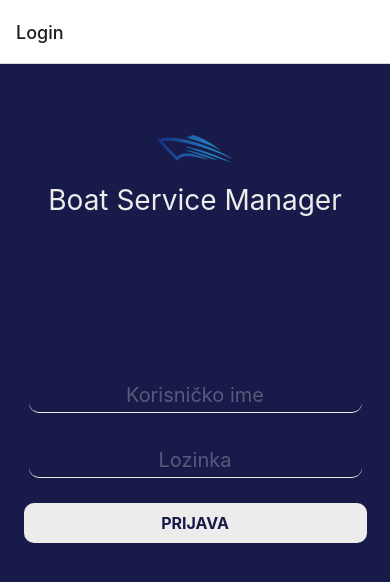
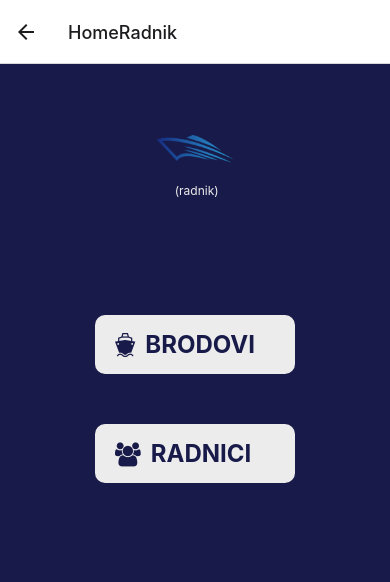
Before and after one commit to grgicpetar/boat-service-manager, a React Native app in the folder mobile-app/: screen /HomeRadnik in a window 390 px wide. Shown: the top 582 px of the page. Built offline with nearby package versions, Linux system fonts and the light colour scheme.

Commit message:
HomeAdmin HomeRadnik

```diff
--- a/mobile-app/App.tsx
+++ b/mobile-app/App.tsx
@@ -2,7 +2,8 @@ import React from "react";
 import { NavigationContainer } from "@react-navigation/native";
 import { createStackNavigator } from "@react-navigation/stack";
 import Login from "./features/prijava/Prijava";
-import Home from "./features/home/Home";
+import HomeAdmin from "./features/home/HomeAdmin";
+import HomeRadnik from "./features/home/HomeRadnik";
 import Brodovi from "./features/brod/brodovi/Brodovi";
 import Radnici from "./features/radnik/radnici/Radnici";
 import Brod from "./features/brod/brod/Brod";
@@ -12,7 +13,8 @@ import NoviRadnik from "./features/radnik/novi-radnik/NoviRadnik";
 
 export type RootStackParamList = {
     Login: undefined;
-    Home: undefined;
+    HomeAdmin: undefined;
+    HomeRadnik: undefined;
     Brodovi: undefined;
     Brod: {
         naziv: string;
@@ -32,7 +34,8 @@ export default function App() {
         <NavigationContainer>
             <RootStack.Navigator initialRouteName="Login">
                 <RootStack.Screen name="Login" component={Login} />
-                <RootStack.Screen name="Home" component={Home} />
+                <RootStack.Screen name="HomeAdmin" component={HomeAdmin} />
+                <RootStack.Screen name="HomeRadnik" component={HomeRadnik} />
                 <RootStack.Screen name="Brodovi" component={Brodovi} />
                 <RootStack.Screen name="Brod" component={Brod} />
                 <RootStack.Screen name="NoviBrod" component={NoviBrod} />
--- a/mobile-app/features/home/Home.tsx
+++ b/mobile-app/features/home/HomeAdmin.tsx
@@ -5,9 +5,9 @@ import { Fontisto, FontAwesome } from "@expo/vector-icons";
 import { RootStackParamList } from "../../App";
 import { useStore } from "../../store/zustand-store";
 
-type HomeProps = NativeStackScreenProps<RootStackParamList, "Home">;
+type HomeProps = NativeStackScreenProps<RootStackParamList, "HomeAdmin">;
 
-export default function Home({ route, navigation }: HomeProps) {
+export default function HomeAdmin({ route, navigation }: HomeProps) {
     const user = useStore().user;
     return (
         <View style={styles.container}>
--- /dev/null
+++ b/mobile-app/features/home/HomeRadnik.tsx
@@ -0,0 +1,76 @@
+import React from "react";
+import { View, Text, StyleSheet, Image, TouchableOpacity } from "react-native";
+import { NativeStackScreenProps } from "@react-navigation/native-stack";
+import { Fontisto, FontAwesome } from "@expo/vector-icons";
+import { RootStackParamList } from "../../App";
+import { useStore } from "../../store/zustand-store";
+
+type HomeProps = NativeStackScreenProps<RootStackParamList, "HomeRadnik">;
+
+export default function HomeRadnik({ route, navigation }: HomeProps) {
+    const user = useStore().user;
+    return (
+        <View style={styles.container}>
+            <Image style={styles.logo} source={require("../../assets/logo.png")} />
+            <Text style={styles.username}>{user?.username} (radnik)</Text>
+            <TouchableOpacity
+                style={styles.menuButton}
+                activeOpacity={0.9}
+                onPress={() => {
+                    navigation.navigate("Brodovi");
+                }}
+            >
+                <Fontisto name="ship" size={24} color="#181A49" style={styles.menuButtonIcon} />
+                <Text style={styles.menuButtonText}>Brodovi</Text>
+            </TouchableOpacity>
+            <TouchableOpacity
+                style={styles.menuButton}
+                activeOpacity={0.9}
+                onPress={() => {
+                    navigation.navigate("Radnici");
+                }}
+            >
+                <FontAwesome name="group" size={24} color="#181A49" style={styles.menuButtonIcon} />
+                <Text style={styles.menuButtonText}>Radnici</Text>
+            </TouchableOpacity>
+        </View>
+    );
+}
+
+const styles = StyleSheet.create({
+    container: {
+        flex: 1,
+        backgroundColor: "#181A49",
+        alignItems: "center",
+    },
+    logo: {
+        width: 80,
+        height: 80,
+        marginTop: "10%",
+    },
+    username: {
+        color: "#ECECEC",
+        fontSize: 12,
+        marginBottom: "30%",
+    },
+    menuButton: {
+        flexDirection: "row",
+        alignItems: "center",
+        backgroundColor: "#ECECEC",
+        paddingVertical: 15,
+        paddingHorizontal: 20,
+        borderRadius: 10,
+        width: 200,
+        marginBottom: 50,
+    },
+    menuButtonIcon: {
+        marginRight: 10,
+    },
+    menuButtonText: {
+        textAlign: "center",
+        color: "#181A49",
+        textTransform: "uppercase",
+        fontWeight: "bold",
+        fontSize: 24,
+    },
+});
--- a/mobile-app/features/prijava/Prijava.tsx
+++ b/mobile-app/features/prijava/Prijava.tsx
@@ -39,7 +39,11 @@ export default function Login({ navigation }: PrijavaProps) {
                 username: user.name,
                 role: user.role,
             });
-            navigation.navigate("Home");
+            if (user.role === 1) {
+                navigation.navigate("HomeAdmin");
+            } else {
+                navigation.navigate("HomeRadnik");
+            }
         } catch (error) {
             ToastAndroid.show("Krivo korisničko ime ili lozinka", ToastAndroid.SHORT);
         } finally {
```
